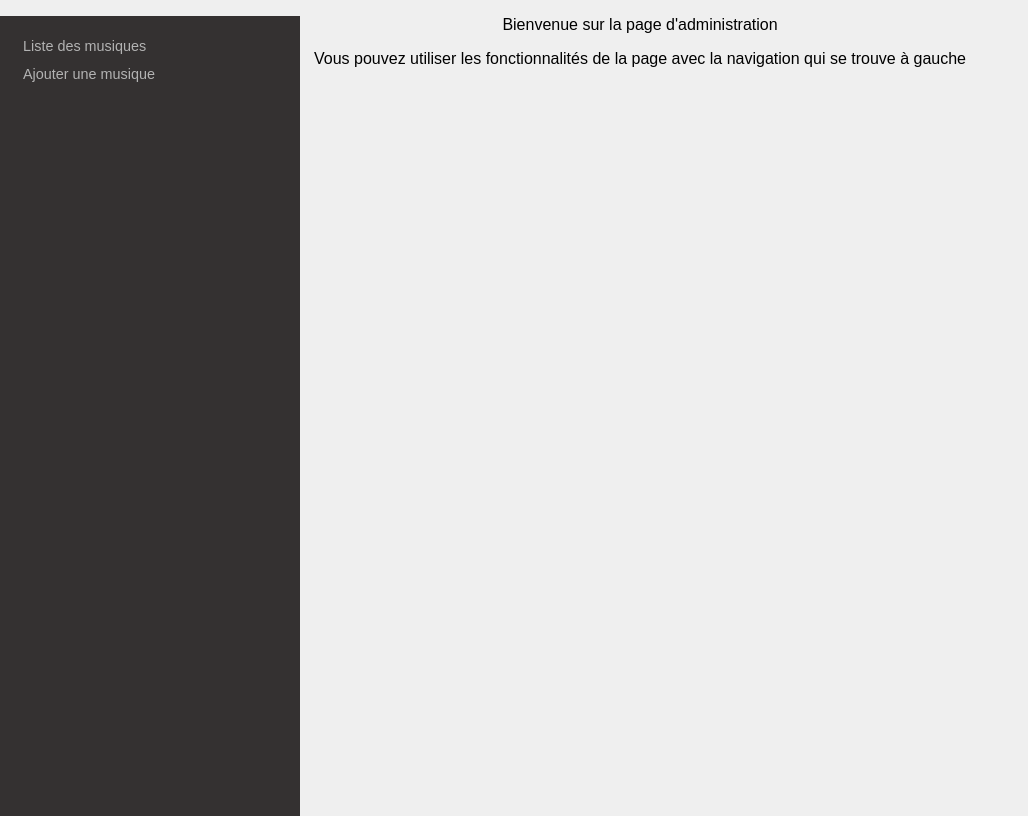
After one commit to fanchoop/Lecteur2.0, a PHP site: template src/views/administration.php in a window 1280 px wide. The commit adds this page. Shown: the whole page, without its empty margins (0-1028 px from the left). Run offline with PHP 8.4, Linux system fonts and the light colour scheme; the template is opened without the code that fills it, so the values that code supplies are empty.

Commit message:
Début page admin PHP

```diff
--- a/public/stylesheets/pageAdmin.css
+++ b/public/stylesheets/pageAdmin.css
@@ -1,7 +1,10 @@
 /* ==================================================== */
 /*                  Page d'administration               */
 /* ==================================================== */
-
+.bienvenue {
+    display: inline;
+    text-align: center;
+}
 html {
     overflow-x: hidden;
 }
@@ -14,22 +17,6 @@ body {
 }
 
 /* ========= HEADER ========= */
-
-.page-admin header {
-    background-color: black;
-    color: white;
-}
-
-.page-admin header img {
-    width: 100px;
-    padding: 5px;
-    vertical-align: middle;
-}
-
-.page-admin span.title {
-    font-size: 20px;
-}
-
 .page-admin span.version {
     font-size: 16px;
     float: right;
--- /dev/null
+++ b/src/views/admin-add.php
@@ -0,0 +1,3 @@
+<?php
+echo "toto";
+?>
--- /dev/null
+++ b/src/views/administration-left.html
@@ -0,0 +1,14 @@
+  <div class="page-admin">
+    <div class="body">
+      <nav>
+        <ul>
+          <li><a href="admin-list.php">
+              <div class="tab">Liste des musiques</div>
+            </a></li>
+          <li><a href="/admin/add">
+              <div class="tab">Ajouter une musique</div>
+            </a></li>
+        </ul>
+      </nav>
+    </div>
+  </div>
--- /dev/null
+++ b/src/views/administration.php
@@ -0,0 +1,16 @@
+<!DOCTYPE html>
+<html lang="fr">
+<head>
+  <meta charset="UTF-8">
+  <title>Page d'administration</title>
+  <link rel="stylesheet" type="text/css" href="../../public/stylesheets/pageAdmin.css">
+</head>
+
+    <body>
+        <?php include "administration-left.html"; ?>
+        <div class="bienvenue">
+        <p>Bienvenue sur la page d'administration</p>
+        <p>Vous pouvez utiliser les fonctionnalités de la page avec la navigation qui se trouve à gauche  </p>
+        </div>
+    </body>
+</html>
```
Also changed, not shown: src/controllers/ctrlAdmin.php (added, +34 -0 lines), src/views/admin-list.php (added, +7 -0 lines).
